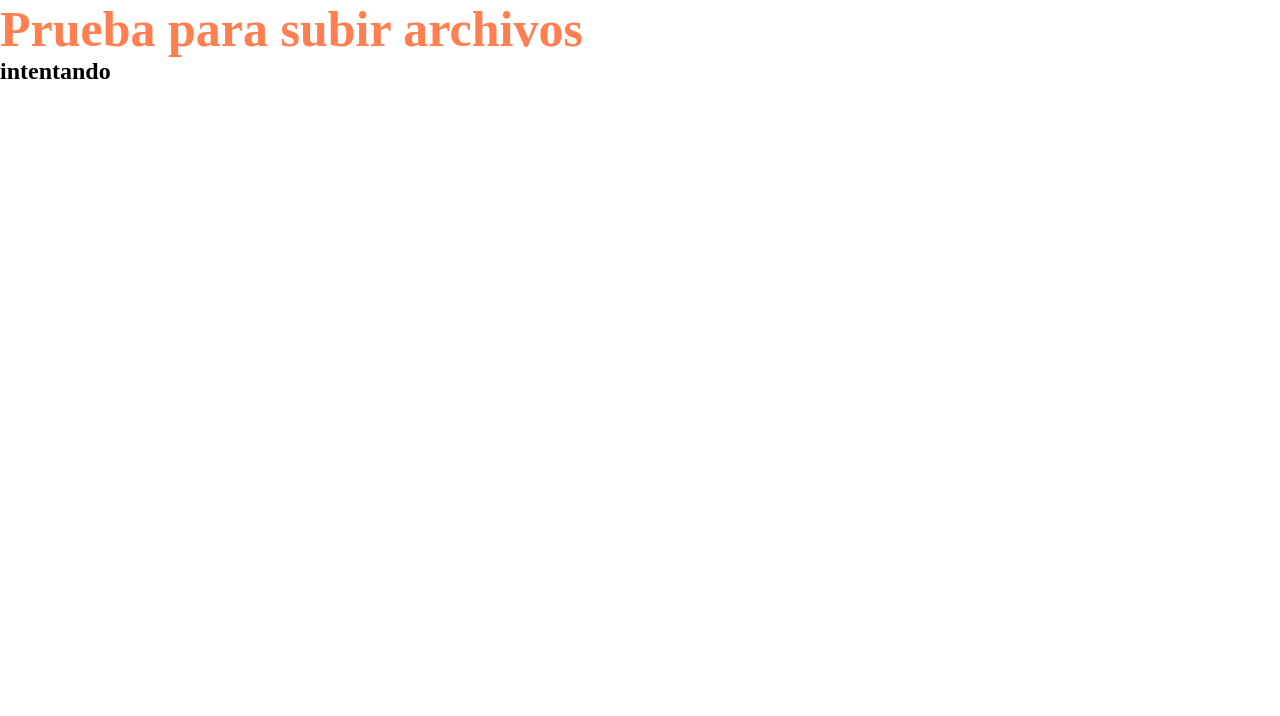
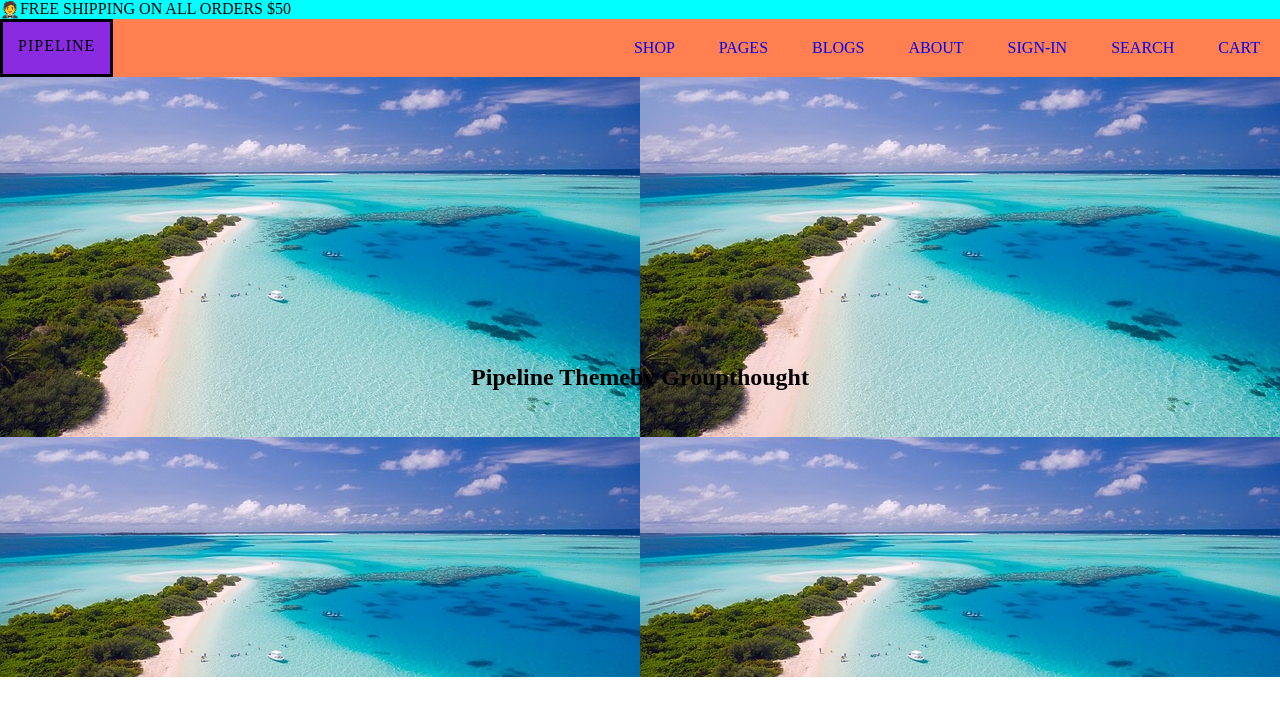
Before and after one commit to AdrianaVillafane/prueba2, a plain HTML site: page index.html in a window 1280 px wide. Drawn offline with Linux system fonts and the light colour scheme.

Commit message:
Se agrega fondo, titulos

```diff
--- a/index.html
+++ b/index.html
@@ -6,9 +6,37 @@
     <meta name="viewport" content="width=device-width, initial-scale=1.0">
     <title>Document</title>
     <link rel="stylesheet" href="style.css">
+    <title>Document</title>
 </head>
 <body>
-    <h1>Prueba para subir archivos</h1>
-    <h2> intentando</h2>
+  <header>
+    <div>
+      <div class="primeralinea">
+        <span>🤵</span>
+        <p>FREE SHIPPING ON ALL ORDERS $50</p>
+      </div>
+      <div class="segundaprincipal">
+        <div class="segundalinea">PIPELINE</div>
+        <nav class="segundalista">
+          <ul>
+            <li><a href="#">SHOP</a></li>
+            <li><a href="#">PAGES</a></li>
+            <li><a href="#">BLOGS</a></li>
+            <li><a href="#">ABOUT</a></li>
+            <li><a href="#">SIGN-IN</a></li>
+            <li><a href="#">SEARCH</a></li>
+            <li><a href="#">CART</a></li>
+          </ul>
+        </nav>
+      </div>
+    </div>
+  </header>
+  <main>
+    <section class="cuerpo">
+      <h1>Pipeline Theme</h1>
+      <h2>by <span>Groupthought</span></h2>
+    </section>
+  </main>
+  <footer></footer>
 </body>
 </html>
--- a/style.css
+++ b/style.css
@@ -3,8 +3,47 @@
     padding: 0;
     box-sizing: border-box;
 }
-h1 {
-    color: coral;
-    font-size: 50px;
+body {
+    height: 100vh;
+  }
 
-}
+  .primeralinea {
+    background-color: aqua;
+    display: flex;
+  }
+  .segundaprincipal {
+    display: flex;
+    background-color: aliceblue;
+  }
+  .segundalinea {
+    background-color: blueviolet;
+    display: flex;
+    border: 3px solid black;
+    padding: 15px;
+    letter-spacing: 1px;
+  }
+  .segundalista {
+    background-color: coral;
+    width: 100%;
+    flex-direction: row;
+    text-align: right;
+  }
+
+  .cuerpo {
+    background-color: darkblue;
+    background-image: url("img/mar.jpg");
+    height: 600px;
+    display: flex;
+    justify-content: center;
+    align-items: center;
+  }
+
+  li {
+    list-style: none;
+    display: inline-block;
+    margin: 20px;
+  }
+
+  a {
+    text-decoration: none;
+  }
```
Also changed, not shown: img/mar.jpg (added).
